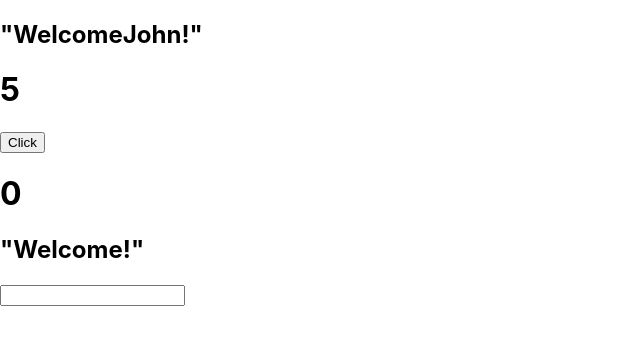
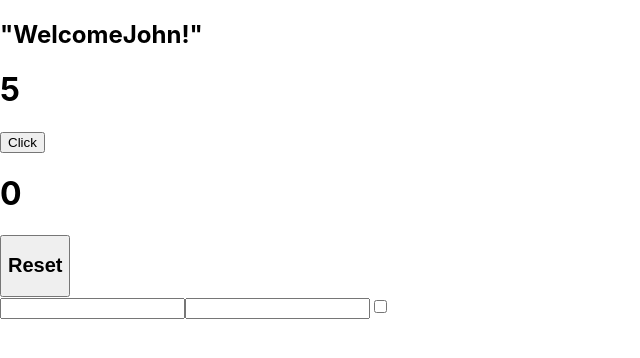
Before and after one commit to SildiKuti/ReactV3, a React (Create React App) app in the folder my-react-app/: page / in a window 1280 px wide. Shown: the top 358 px of the page, without its empty margins (0-640 px from the left). Built offline with nearby package versions, Linux system fonts and the light colour scheme.

Commit message:
18th,forms

```diff
--- a/my-react-app/src/App.js
+++ b/my-react-app/src/App.js
@@ -3,7 +3,7 @@ import Welcome from './components/welcome';
 import Age from './components/Age'
 import Counter from './components/counter'
 import ClickCounter from './components/ClickCounter';
-import { IntercativeComponent } from './components/InteractiveComponent';
+import { InteractiveComponent } from './components/InteractiveComponent';
 
 
 
@@ -17,7 +17,7 @@ function App() {
 <Welcome name = "John" />
 <Counter/>
 <ClickCounter/>
-<IntercativeComponent/>
+<InteractiveComponent/>
 
 
 </div>
--- a/my-react-app/src/components/InteractiveComponent.js
+++ b/my-react-app/src/components/InteractiveComponent.js
@@ -1,18 +1,41 @@
 import React from "react";
-import { Welcome } from "./welcome";
 
-export class IntercativeComponent extends React.Component{
-    state = { name: '' }
+export class InteractiveComponent extends React.Component{
+    state = {
+        username: '',
+        password: '',
+        remember: '',
+    }
 
     handleInput = (event) => {
         const value = event.target.value;
-        this.setState({ name: ' ' + value })
+        const name = event.target.name;
+        const type = event.target.type;
+        const checked = event.target.checked;
+
+        this.setState({ [name]: type === "checkbox" ? checked : value })
+    }
+
+    handleState = () => {
+        this.setState({
+            username: '',
+            password: '',
+            remember: '',
+        })
     }
 
     render() {
         return <>
-        <Welcome name={this.state.name}/>
-        <input name='nameOf' value={this.state.name} onChange={this.handleInput}></input>
+        <div>
+         <button onClick={this.handleState}><h2>Reset</h2></button>
+        </div>
+        <div>
+         <input name='username' value={this.state.username} onChange={this.handleInput}></input>
+         <input name='password' type='password' value={this.state.password} onChange={this.handleInput}></input>
+         <input name='remember' type='checkbox' checked={this.state.remember} onChange={this.handleInput}></input>
+         </div>
         </>
     }
 }
+
+export default InteractiveComponent;
```
